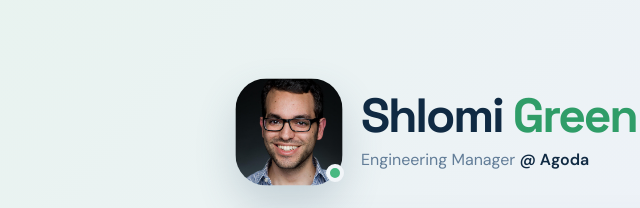
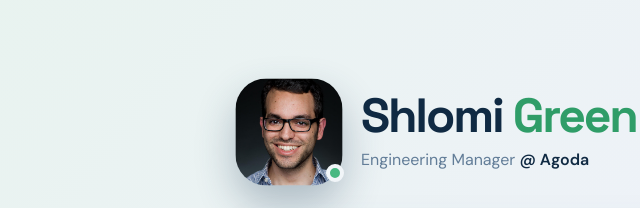
Before and after one commit to shlomki/shlomi-green-landing-page, a plain HTML site: page index.html in a window 1280 px wide. In both pictures the pointer is over the picture 332 px from the left and 132 px from the top of the page. Shown: the top 208 px of the page, 43-683 px from the left. Drawn offline with Linux system fonts and the light colour scheme; no server answers.

Commit message:
Enhance profile image drop shadow

```diff
--- a/styles.css
+++ b/styles.css
@@ -12,8 +12,8 @@ body:before { content:''; position:fixed; inset:0; background:linear-gradient(13
 .avatar-wrap { position:relative; flex:0 0 auto; }
 .avatar-button { display:block; padding:0; border:0; border-radius:30px; background:transparent; cursor:zoom-in; }
 .avatar-button:focus-visible { outline:3px solid var(--accent); outline-offset:4px; }
-.avatar { display:block; width:104px; height:104px; border-radius:30px; object-fit:cover; background:#d8e4e9; box-shadow:0 14px 32px #45637b30; transition:transform .2s ease,box-shadow .2s ease; }
-.avatar-button:hover .avatar { transform:scale(1.03); box-shadow:0 18px 38px #45637b3d; }
+.avatar { display:block; width:104px; height:104px; border-radius:30px; object-fit:cover; background:#d8e4e9; box-shadow:0 12px 26px #29445e42; transition:transform .2s ease,box-shadow .2s ease; }
+.avatar-button:hover .avatar { transform:scale(1.03); box-shadow:0 18px 38px #29445e52; }
 .status-dot { position:absolute; right:-3px; bottom:2px; width:18px; height:18px; border:4px solid #f1f5f8; border-radius:50%; background:#47b881; }
 .eyebrow,.section-kicker { margin:0 0 .2rem; color:var(--accent-dark); font-size:.73rem; font-weight:700; letter-spacing:.12em; text-transform:uppercase; }
 h1,h2 { margin:0; font-family:'Space Grotesk',sans-serif; letter-spacing:-.045em; }
```
